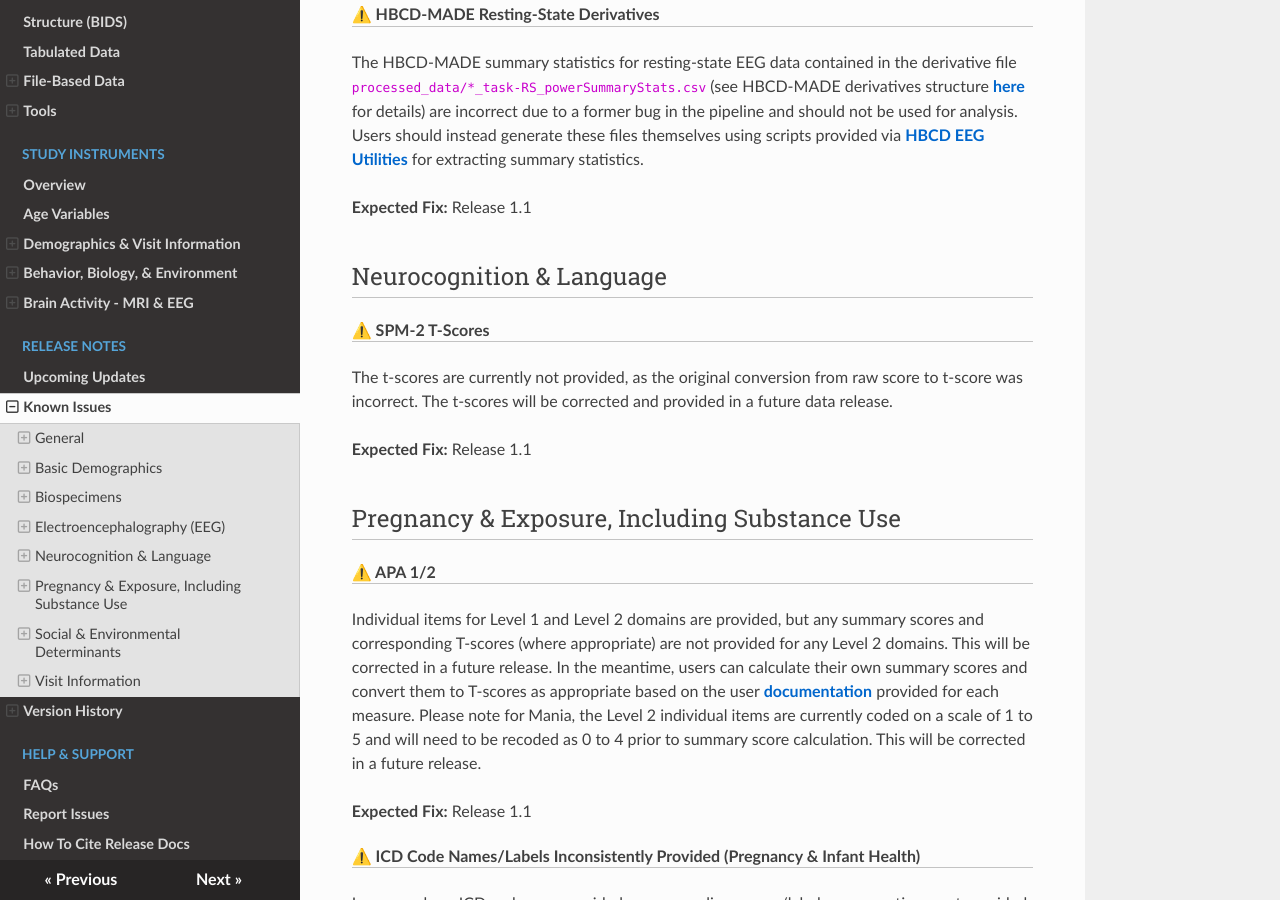
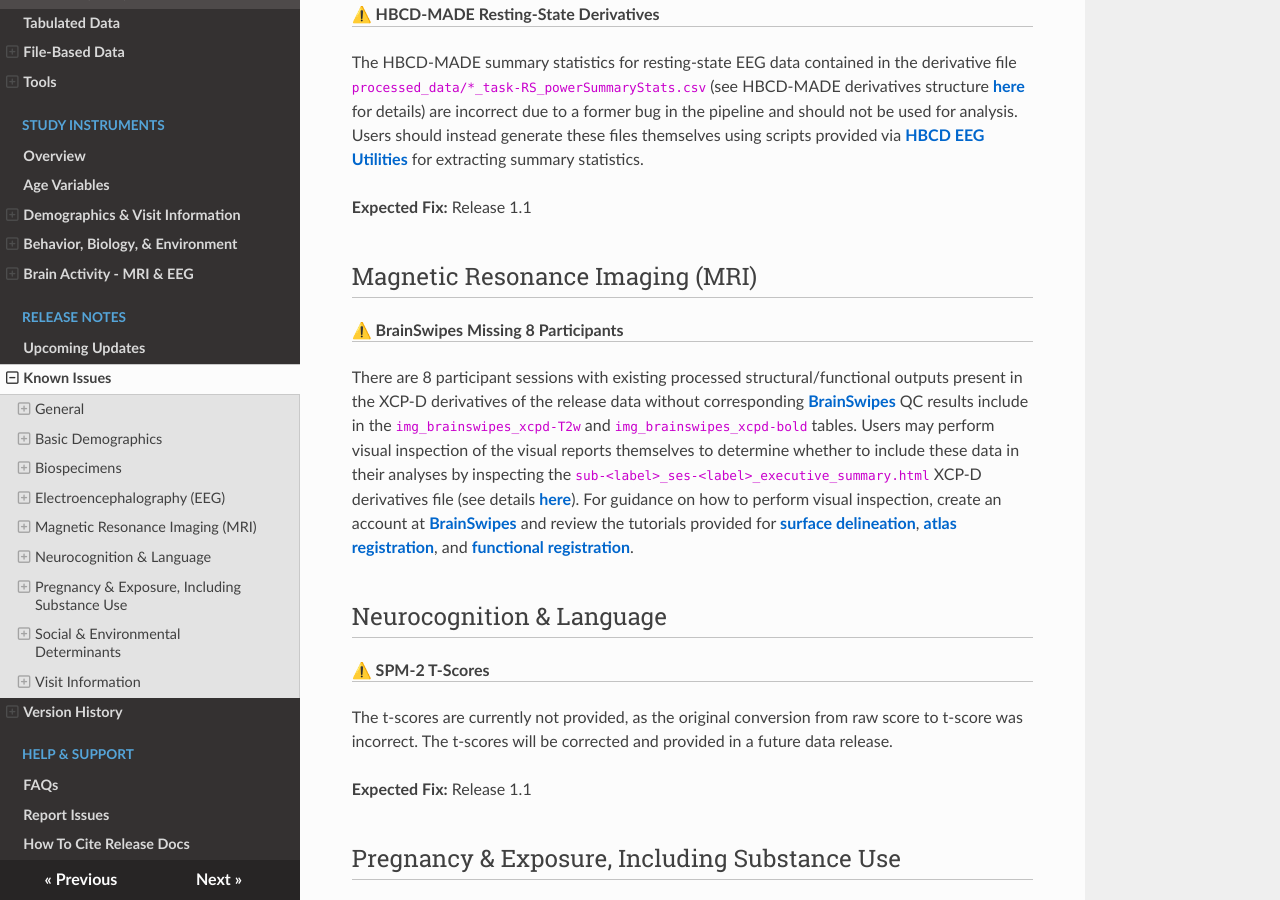
Before and after one commit to nbdc-datahub/hbcd-docs, an MkDocs documentation site: the page built from docs/changelog/knownissues.md, in a window 1280 px wide and 900 px high, scrolled down 2349 px. Built offline with MkDocs 1.6.1, drawn with Linux system fonts in a browser that asks for light colours; nearby versions of some CDN libraries.

Commit message:
add brainswipes known issue back in

```diff
--- a/docs/changelog/knownissues.md
+++ b/docs/changelog/knownissues.md
@@ -58,6 +58,12 @@
 
 **Expected Fix:** Release 1.1
 
+## Magnetic Resonance Imaging (MRI)
+
+##### ⚠️ BrainSwipes Missing 8 Participants
+
+There are 8 participant sessions with existing processed structural/functional outputs present in the XCP-D derivatives of the release data without corresponding [BrainSwipes](../instruments/mri/qc.md#brainswipes) QC results include in the `img_brainswipes_xcpd-T2w` and `img_brainswipes_xcpd-bold` tables. Users may perform visual inspection of the visual reports themselves to determine whether to include these data in their analyses by inspecting the `sub-<label>_ses-<label>_executive_summary.html` XCP-D derivatives file (see details [here](../datacuration/derivatives.md#xcp-d-xcp_d)). For guidance on how to perform visual inspection, create an account at [BrainSwipes](https://brainswipes.us) and review the tutorials provided for [surface delineation](https://brainswipes.us/tutorial/anat), [atlas registration](https://brainswipes.us/tutorial/atlas), and [functional registration](https://brainswipes.us/tutorial/func).
+
 ## Neurocognition & Language
 ##### ⚠️ SPM-2 T-Scores
 The t-scores are currently not provided, as the original conversion from raw score to t-score was incorrect. The t-scores will be corrected and provided in a future data release.
```
